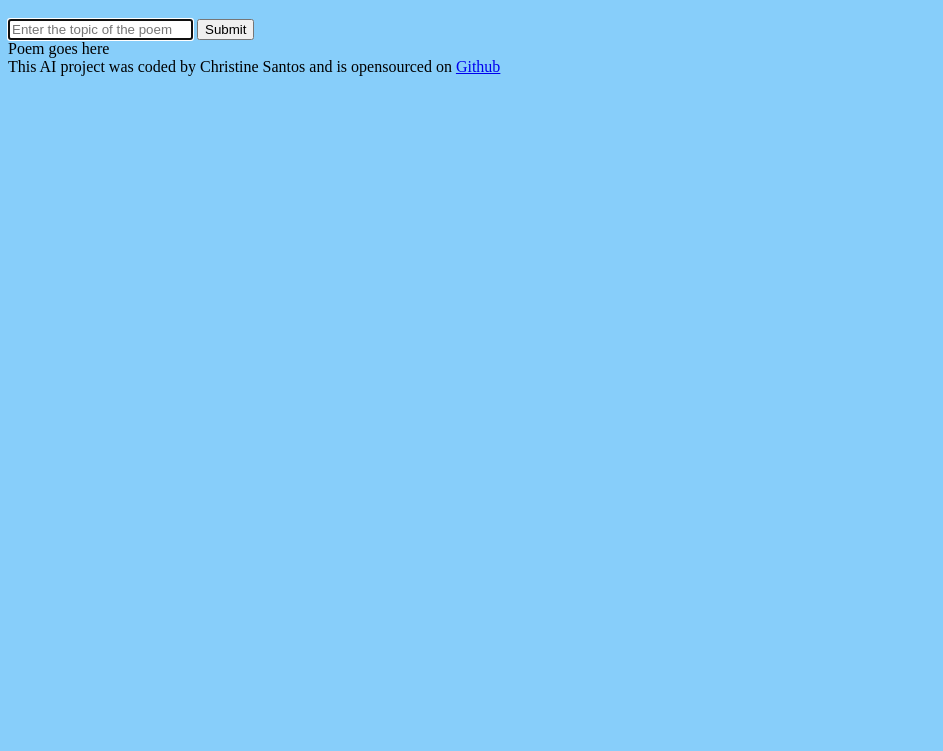
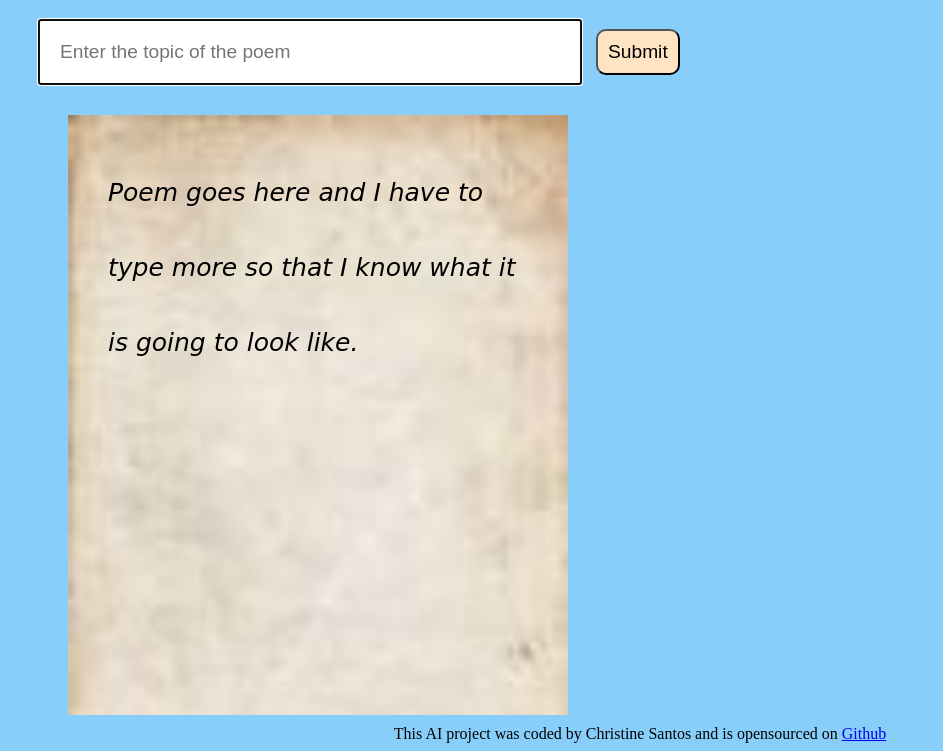
Before and after one commit to christinemsantos/Poem-Generator, a plain HTML site: page index.html in a window 1280 px wide. Shown: the part 61-812 px from the top of the page, without its empty margins (0-943 px from the left). Drawn offline with Linux system fonts and the light colour scheme.

Commit message:
added css

```diff
--- a/index.html
+++ b/index.html
@@ -10,10 +10,14 @@
     <h1>Welcome to my AI Poem Generator!</h1>
     <main>
         <form>
-            <input type="text"placeholder="Enter the topic of the poem" autofocus required>
-            <input type="submit" />
+            <input type="text" class="topic"placeholder="Enter the topic of the poem" autofocus required>
+            <input type="submit"class="submit" />
         </form>
-        <div>Poem goes here</div>
+        <div class="poem-paper">
+            <div class="poem">
+                Poem goes here and I have to type more so that I know what it is going to look like.
+            </div>
+        </div>
     </main>
     <footer>This AI project was coded by Christine Santos and is opensourced on <a href="https://github.com/christinemsantos">Github</a></a></footer>
     <script src="src/index.js"></script>
--- a/src/style.css
+++ b/src/style.css
@@ -1,3 +1,40 @@
 body {
   background-color: lightskyblue;
 }
+footer {
+  margin-top: 10px;
+  font-size: 16px;
+  text-align: center;
+}
+.topic {
+  width: 500px;
+  padding: 20px;
+  font-size: larger;
+  margin-left: 30px;
+}
+.text {
+  width: 500px;
+}
+.submit {
+  font-size: larger;
+  background: bisque;
+  padding: 10px;
+  border-radius: 10px;
+  margin-left: 10px;
+}
+.poem-paper {
+  background-image: url(paper.jpeg);
+  background-repeat: no-repeat;
+  background-size: cover;
+  height: 600px;
+  width: 500px;
+  margin-left: 60px;
+  margin-top: 30px;
+}
+.poem {
+  padding: 40px;
+  font-style: italic;
+  font-family: cursive;
+  font-size: 25px;
+  line-height: 3;
+}
```
Also changed, not shown: src/paper.jpeg (added).
